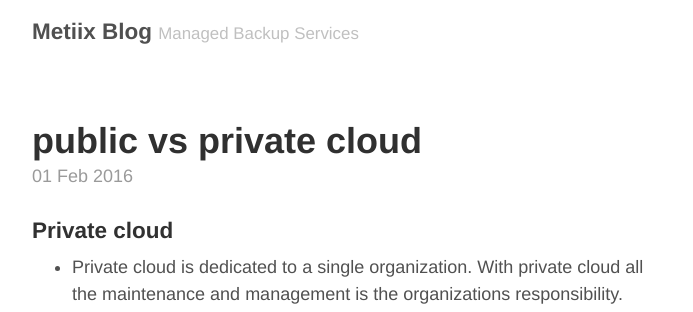
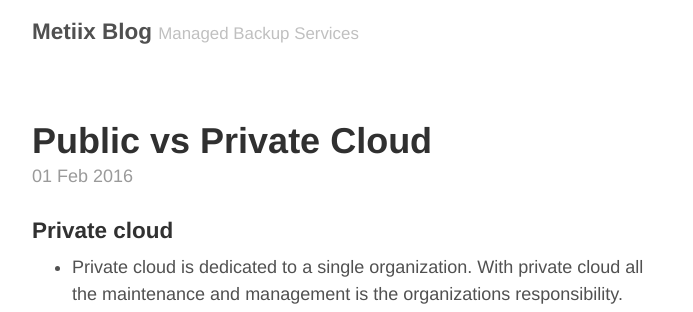
Before and after one commit to Metiix/metiix.github.io, a Jekyll site: the page built from _posts/2016-02-01-public-vs-private-cloud.md, in a window 1280 px wide. Shown: the top 312 px of the page, without its empty margins (293-986 px from the left). Built offline with Jekyll 4.4.1, drawn with Linux system fonts in a browser that asks for light colours.

```diff
--- a/_posts/2016-02-01-public-vs-private-cloud.md
+++ b/_posts/2016-02-01-public-vs-private-cloud.md
@@ -3,7 +3,7 @@ layout: post
 tags:
   - "null"
 published: true
-title: public vs private cloud
+title: Public vs Private Cloud
 ---
 
 
```
